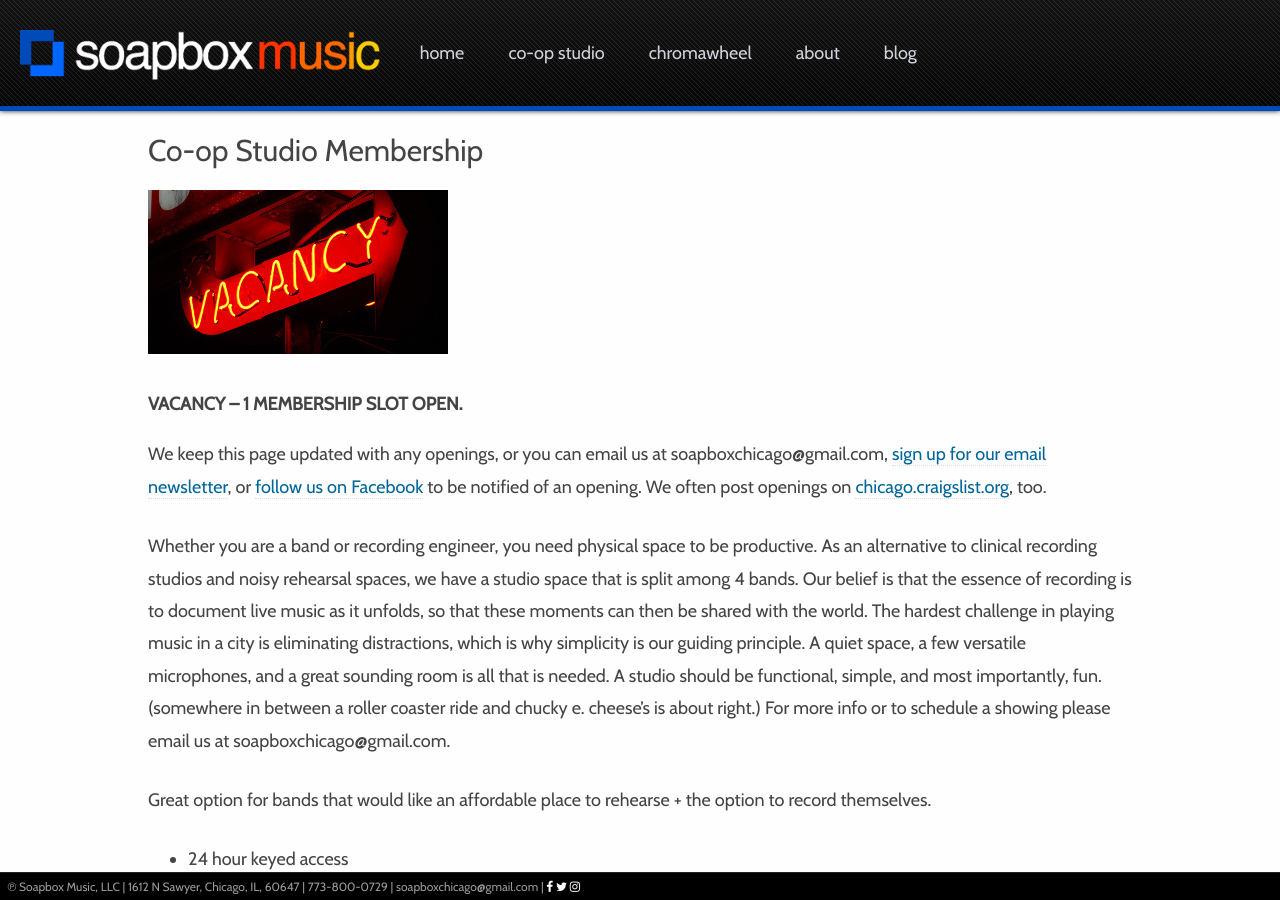
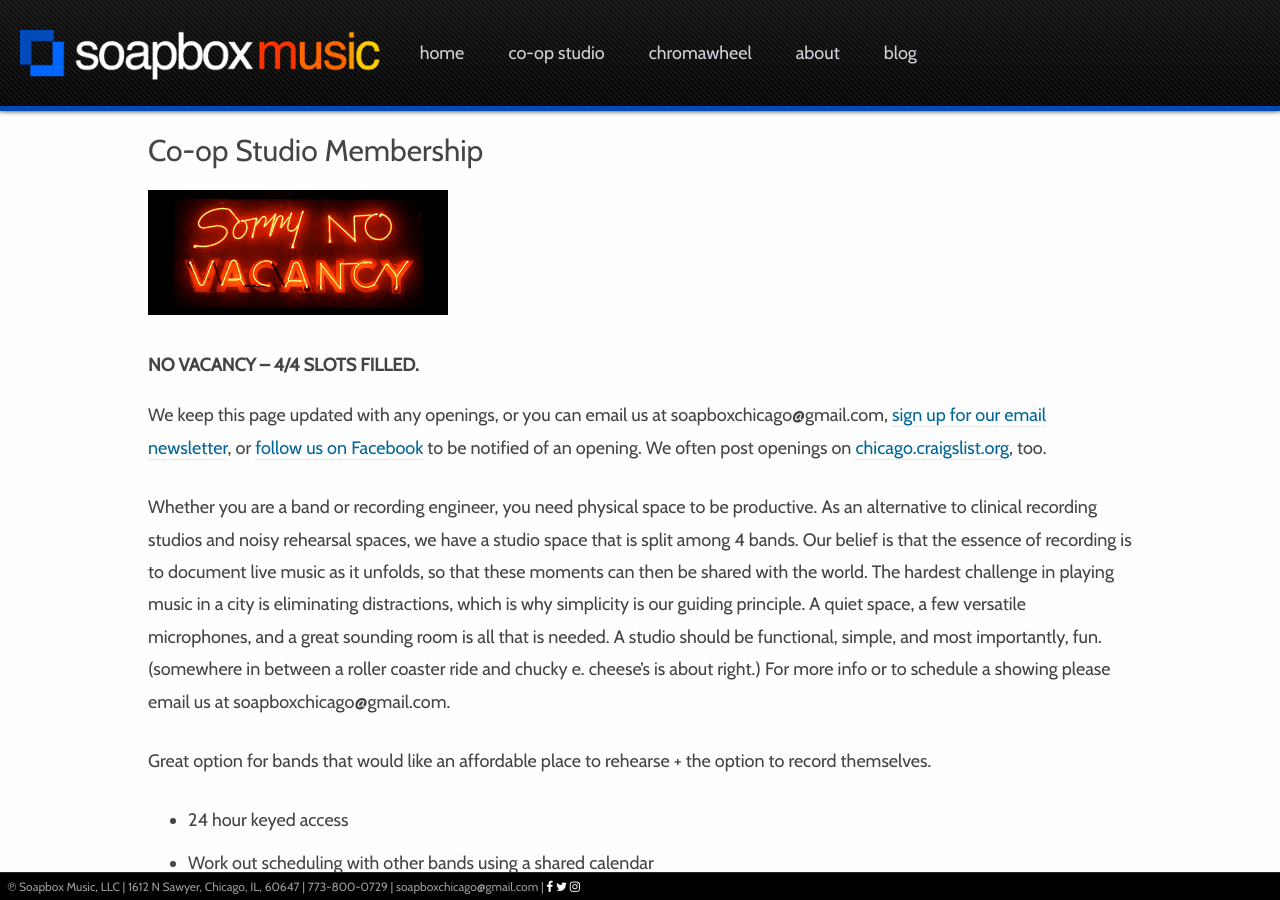
Before and after one commit to soapboxmusic/website, a Jekyll site: the page built from studio.md, in a window 1280 px wide and 900 px high. Built offline with Jekyll 4.4.1, drawn with Linux system fonts in a browser that asks for light colours; nearby versions of some CDN libraries.

Commit message:
Update studio.md

```diff
--- a/studio.md
+++ b/studio.md
@@ -6,9 +6,9 @@
 ---
 
 
-![](assets/images/open-vacancy-300.jpg)
+![](assets/images/no-vacancy-300.jpg)
 
-#### Vacancy -- 1 membership slot open.
+#### No Vacancy -- 4/4 slots filled.
 We keep this page updated with any openings, or you can email us at soapboxchicago@gmail.com, [sign up for our email newsletter](https://mailchi.mp/767a7c6ab28c/soapbox-newsletter), or [follow us on Facebook](http://www.facebook.com/soapboxchicago) to be notified of an opening. We often post openings on [chicago.craigslist.org](http://chicago.craigslist.org), too.
 
 Whether you are a band or recording engineer, you need physical space to be productive.  As an alternative to clinical recording studios and noisy rehearsal spaces, we have a studio space that is split among 4 bands. Our belief is that the essence of recording is to document live music as it unfolds, so that these moments can then be shared with the world. The hardest challenge in playing music in a city is eliminating distractions, which is why simplicity is our guiding principle.  A quiet space, a few versatile microphones, and a great sounding room is all that is needed. A studio should be functional, simple, and most importantly, fun. (somewhere in between a roller coaster ride and chucky e. cheese's is about right.) For more info or to schedule a showing please email us at soapboxchicago@gmail.com.
```
